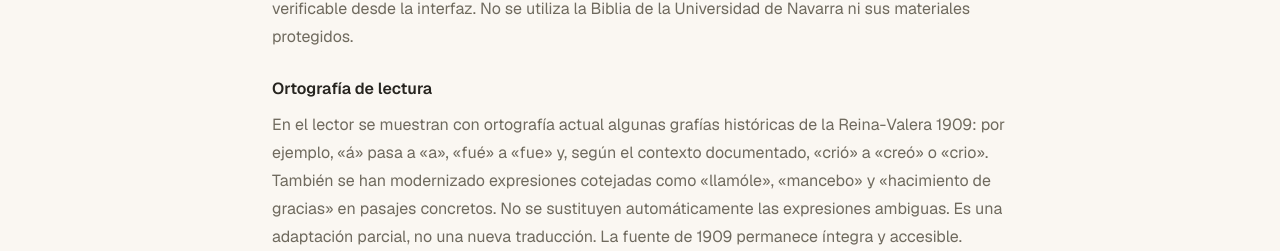
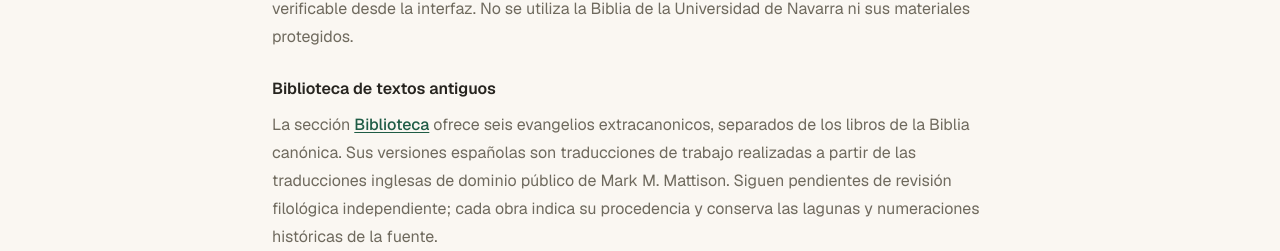
Before and after one commit to JavierRB35/Scriptura-web, a Next.js app: page /informacion in a window 1280 px wide. Shown: the part 549-800 px from the top of the page. Built offline with nearby package versions, Linux system fonts and the light colour scheme; no server answers.

Commit message:
docs(library): explicar derechos y carácter provisional en información pública

```diff
--- a/src/app/informacion/page.tsx
+++ b/src/app/informacion/page.tsx
@@ -47,6 +47,19 @@ export default function InformacionPage() {
         </div>
 
         <div>
+          <h2 className="font-semibold">Biblioteca de textos antiguos</h2>
+          <p className="mt-2 text-muted">
+            La sección <a href="/biblioteca" className="font-medium text-accent underline underline-offset-2">Biblioteca</a>{" "}
+            ofrece seis evangelios extracanonicos, separados de los libros de la
+            Biblia canónica. Sus versiones españolas son traducciones de trabajo
+            realizadas a partir de las traducciones inglesas de dominio público
+            de Mark M. Mattison. Siguen pendientes de revisión filológica
+            independiente; cada obra indica su procedencia y conserva las
+            lagunas y numeraciones históricas de la fuente.
+          </p>
+        </div>
+
+        <div>
           <h2 className="font-semibold">Ortografía de lectura</h2>
           <p className="mt-2 text-muted">
             En el lector se muestran con ortografía actual algunas grafías históricas
```
